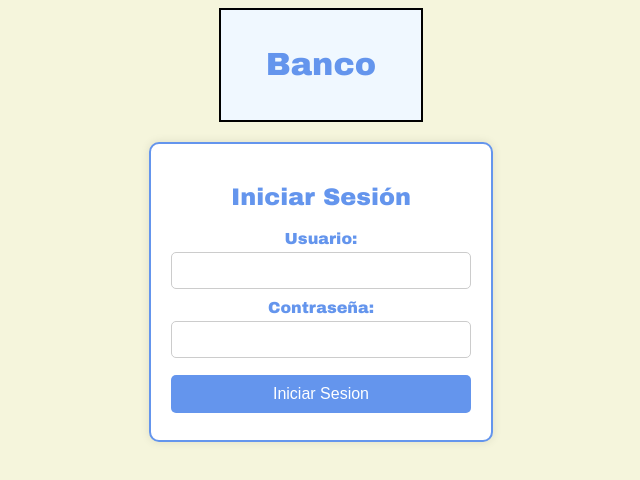
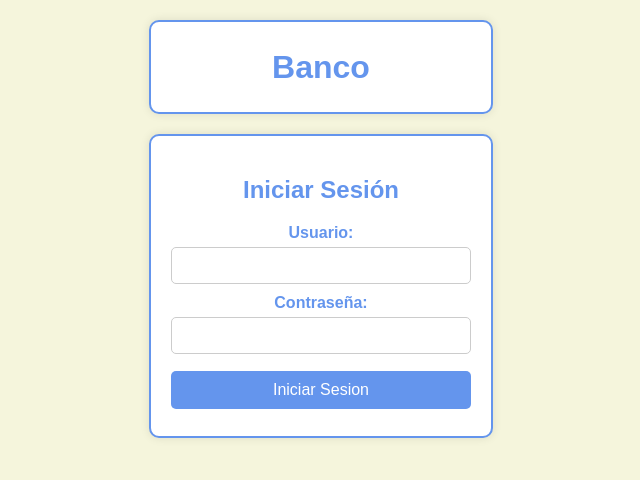
Before and after one commit to WichoFlores27/BankPage, a website: page index.html in a window 1280 px wide. Shown: the whole page, without its empty margins (319-959 px from the left). Drawn offline with Linux system fonts and the light colour scheme.

Commit message:
Banco Header Box

```diff
--- a/estilo.css
+++ b/estilo.css
@@ -1,5 +1,5 @@
 body {
-    font-family: "Arial Black", sans-serif;
+    font-family: "Poppins", sans-serif;
     background-color: beige;
     color: cornflowerblue;
     text-align: center;
@@ -28,14 +28,24 @@ body {
     cursor: pointer;
     font-size: 16px;
 }
+
+#login button[type="submit"]:hover {
+    background-color: darkblue;
+}
 header {
-    background-color: aliceblue;
-    padding: 1em 0;
-    border: 2px solid black;
-    width: 200px;
-    height: auto;
-    margin: 0 auto;
+    background-color: white;
+    border: 2px solid cornflowerblue;
+    padding: 20px;
+    width: 300px;
+    height: 50px;
+    margin: 20px auto;
+    box-shadow: 0 0 10px rgba(0, 0, 0, 0.1);
+    border-radius: 10px;
     text-align: center;
+    color: cornflowerblue;
+    display: flex;
+    align-items: center;
+    justify-content: center;
 }
 .login {
     text-align: left;
```
